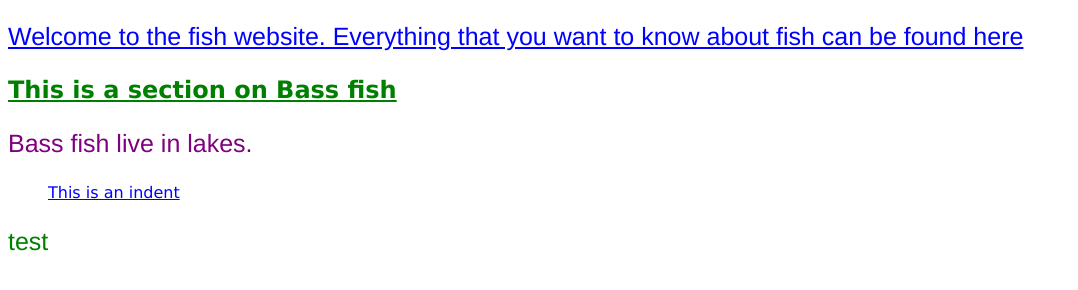
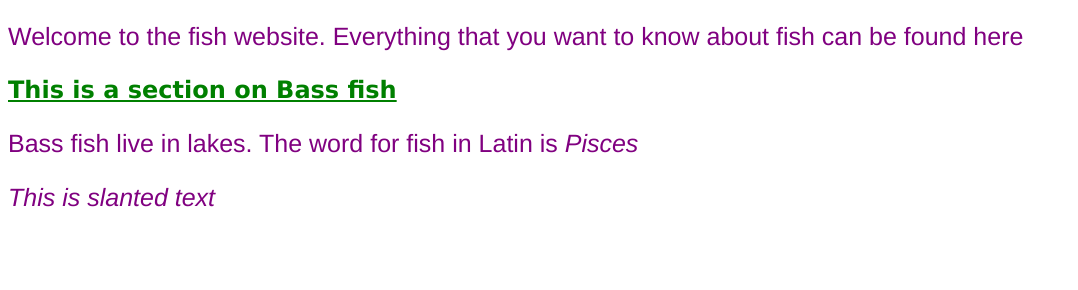
Before and after one commit to MitchellBuzza/learningJavascript, a plain HTML site: page index.html in a window 1280 px wide. Shown: the part 62-352 px from the top of the page, without its empty margins (0-1078 px from the left). Drawn offline with Linux system fonts and the light colour scheme.

Commit message:
Changed the way paragraphs are styled
1. Changed the html to have 3 paragraphs
2. Classes changed so that they are based on paragraph numbers.

```diff
--- a/index.html
+++ b/index.html
@@ -9,14 +9,13 @@
 
 	<h1>The fish web site</h1>
 
-	<p class="blue underline">Welcome to the fish website. Everything that you want to know about fish can be found here</p>
+	<p class="paragraph1">Welcome to the fish website. Everything that you want to know about fish can be found here</p>
 
 	<h2>This is a section on Bass fish</h2>
 
-	<p class="purple">Bass fish live in lakes.</p>
+	<p class="paragraph2">Bass fish live in lakes. The word for fish in Latin is <i>Pisces</i></p>
 
-	<blockquote class="blue underline">This is an indent</blockquote>
-	<p>test</p>
+	<p class="paragraph3">This is slanted text</p>
 
 </body>
 
--- a/stylesheet.css
+++ b/stylesheet.css
@@ -14,6 +14,7 @@ p
 {
 	font-family: Helvetica;
 	font-size: 25px;
+	color: purple;
 }
 
 .blue
@@ -21,9 +22,19 @@ p
 	color: blue;
 }
 
-p.purple /*Specifies only p elements should be purple*/
+.paragraph1
 {
-	color: purple;
+
+}
+
+.paragraph2
+{
+
+}
+
+.paragraph3
+{
+	font-style: italic;
 }
 
 .underline
```
